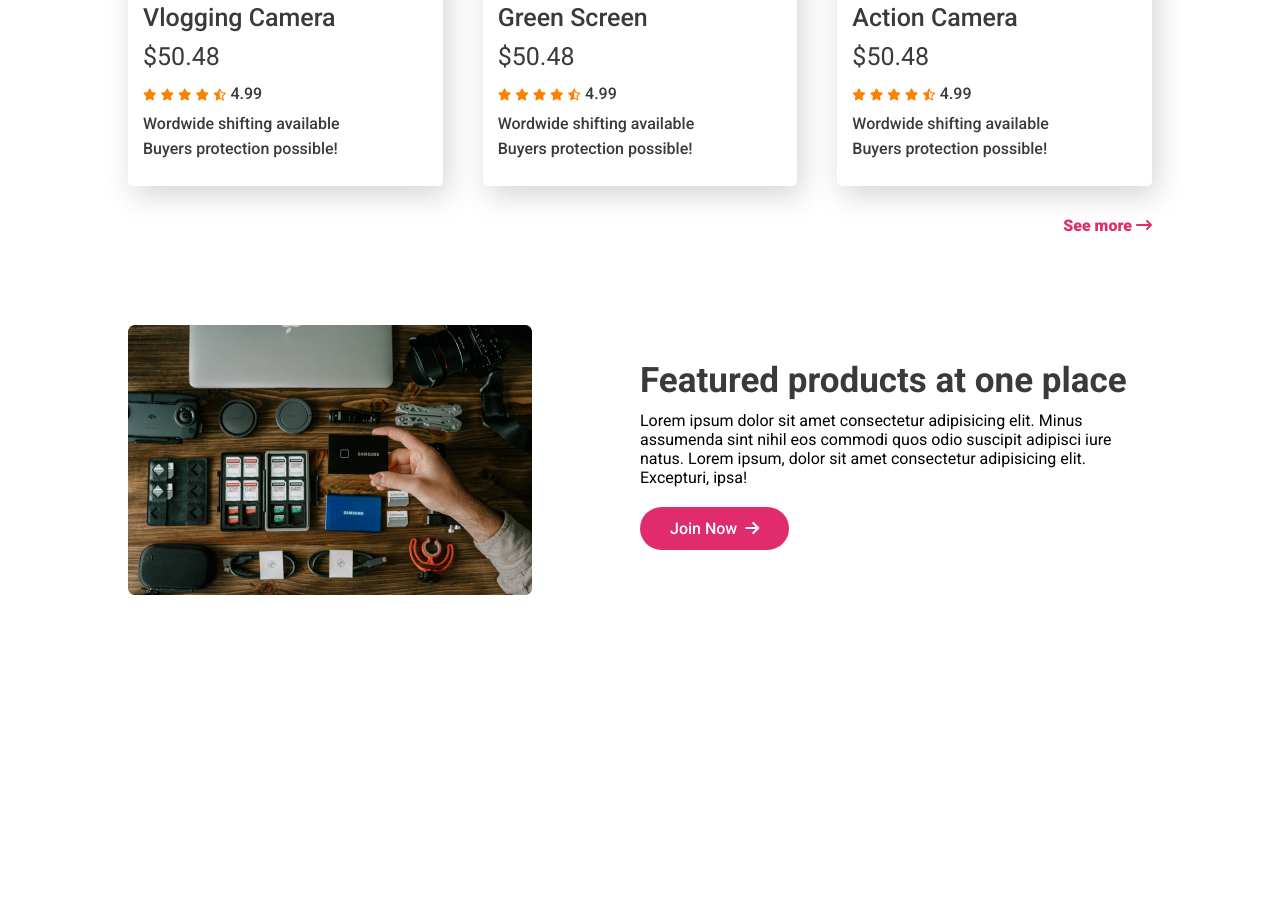
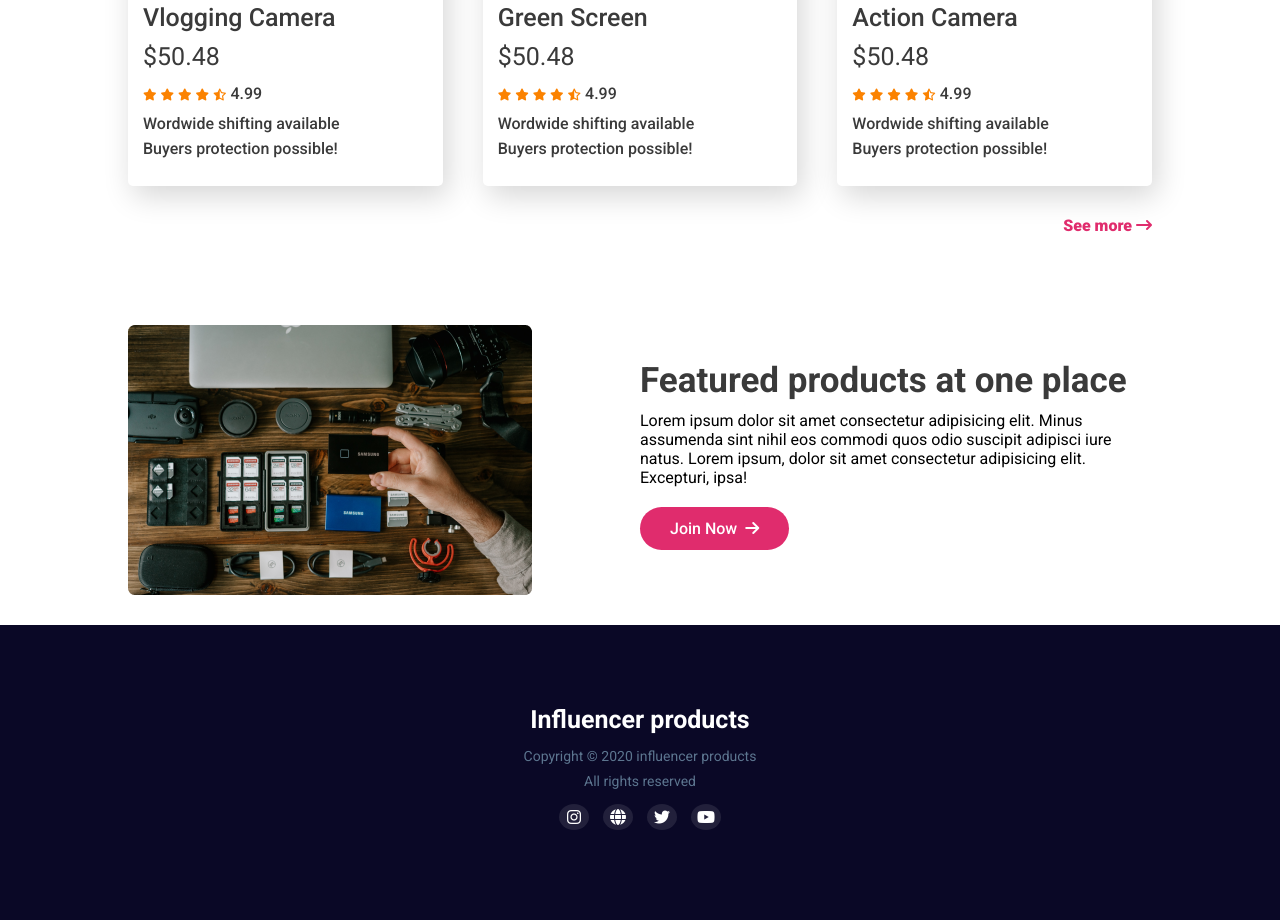
Before and after one commit to anissvr/influencer-gears, a plain HTML site: page index.html in a window 1280 px wide. Shown: the part 2231-3151 px from the top of the page. Before the commit the page ends 2856 px from the top, so only its background shows below. Drawn offline with Linux system fonts and the light colour scheme.

Commit message:
footer added

```diff
--- a/index.html
+++ b/index.html
@@ -216,6 +216,20 @@
             </div>
         </div>
     </main>
+    <footer >
+        <div class="container">
+            <div class="info">
+                <h2>Influencer products</h2>
+                <small>Copyright © 2020 influencer products <br> All rights reserved</small>
+                <p class="icon">
+                    <i class="fa-brands fa-instagram"></i>
+                    <i class="fa-solid fa-globe"></i>
+                    <i class="fa-brands fa-twitter"></i>
+                    <i class="fa-brands fa-youtube"></i>
+                </p>
+            </div>
+        </div>
+    </footer>
 </body>
 
 </html>
--- a/style.css
+++ b/style.css
@@ -155,10 +155,32 @@ nav {
 .feature-info p{
     margin: 10px 0;
 }
+/* ===========footer======== */
+footer{
+    background: #0a0826;
+    padding: 50px 0;
+    color: white;
+    text-align: center;
+}
+.info h2{
+    font-size: 25px;
+    margin: 10px 0;
+}
+.info small{
+    font-size: 14px;
+    line-height: 25px;
+    color: #5c758f;
+}
+.icon i{
+    width: 30px;
+    height: 26px;
+    padding: 5px;
+    background-color: #22203b;
+    border-radius: 50%;
+    color: white;
+    margin: 10px 5px;
 
-
-
-
+}
 
 
 
@@ -192,6 +214,9 @@ nav {
         padding: 0px 10px;
         text-align: center;
     }
+    .banner-img img{
+        width: 100%;
+    }
     .text-area h1 {
         font-size: 30px;
     }
@@ -216,6 +241,9 @@ nav {
     .feature-info h2{
         font-size: 25px;
         margin: 10px 0;
+    }
+    .feature-info p{
+        margin: 0px 30px;
     }
 
 }
@@ -246,6 +274,9 @@ nav {
         padding: 0px 10px;
         text-align: center;
     }
+    .banner-img img{
+        width: 100%;
+    }
     .text-area h1 {
         font-size: 30px;
         margin: 10px 0;
@@ -274,4 +305,7 @@ nav {
         font-size: 25px;
         margin: 10px 0;
     }
+    .feature-info p{
+        margin: 0px 70px;
+    }
 }
```
